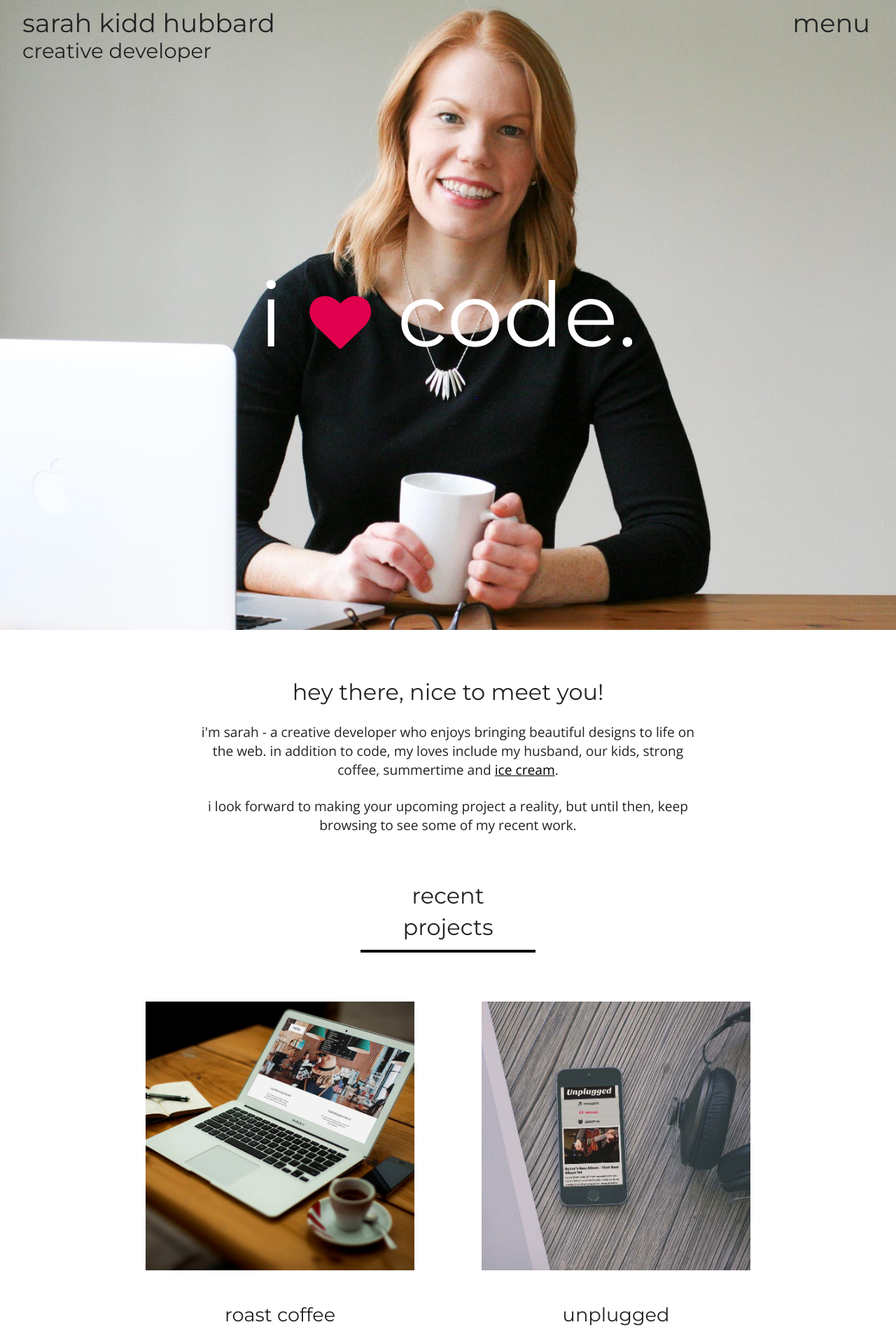
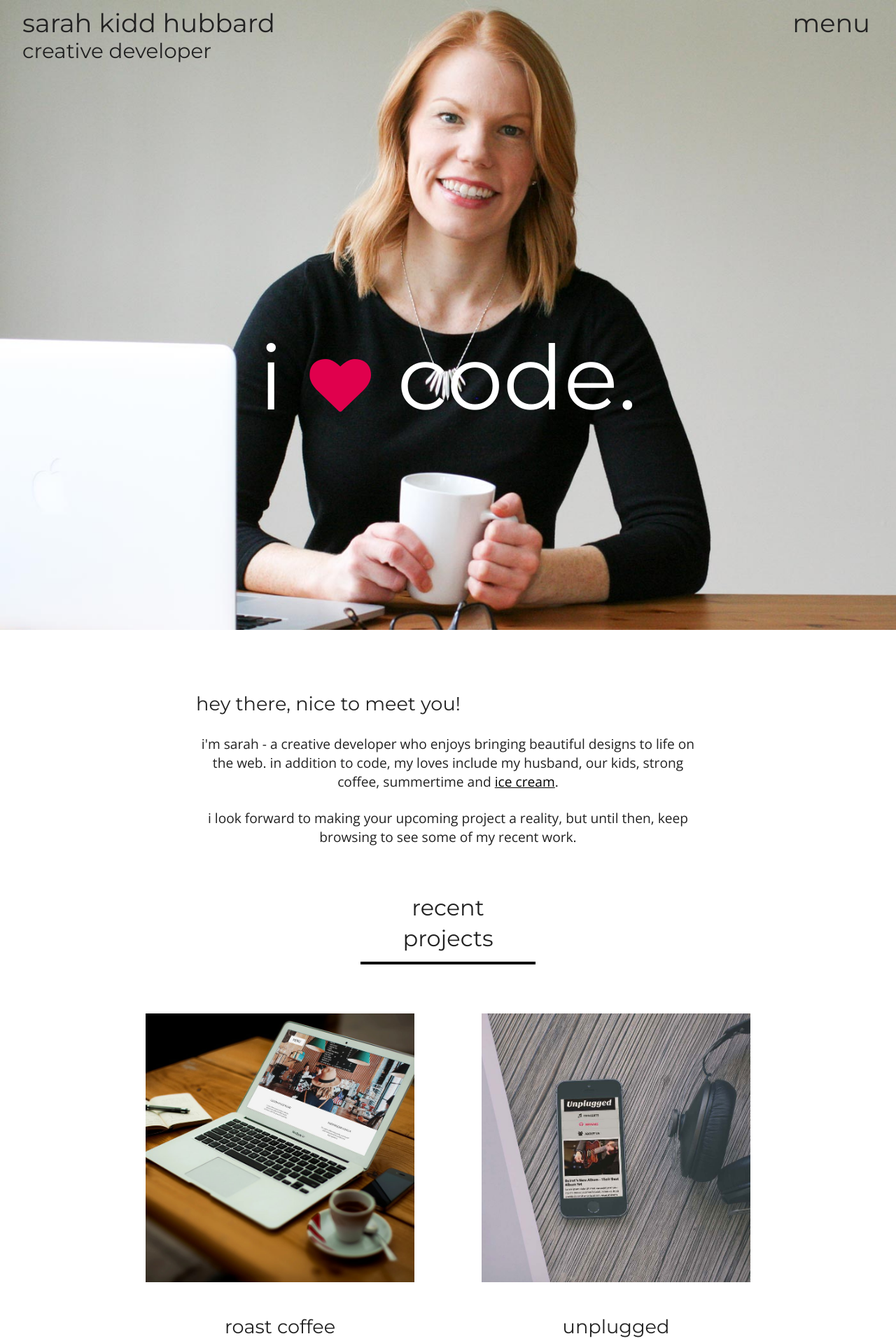
Before and after one commit to skiddhubbard/skiddhubbard.github.io, a Jekyll site: the page built from index.md, in a window 1280 px wide. Shown: the top 1916 px of the page at 70% size. Built offline with Jekyll 4.4.1, drawn with Linux system fonts in a browser that asks for light colours; nearby versions of some CDN libraries.

Commit message:
font size changes

```diff
--- a/_layouts/home.html
+++ b/_layouts/home.html
@@ -27,7 +27,7 @@ layout: default
 </section>
 <section id="about">
   <div class="about">
-    <h2>hey there, nice to meet you!</h2>
+    <h3>hey there, nice to meet you!</h3>
     <p id="about-description">i'm sarah - a creative developer who enjoys bringing beautiful designs to life on the web.
       in addition to code, my loves include my husband, our kids, strong coffee, summertime and <a href="http://realfoodandicecream.com" target="_blank">ice cream</a>.</p>
     <p id="about-description">i look forward to making your upcoming project a reality, but until then, keep browsing to see some of my recent work.</p>
--- a/_sass/site/_base.scss
+++ b/_sass/site/_base.scss
@@ -109,7 +109,7 @@ h1 {
 
 h2 {
   font-family: 'Montserrat', sans-serif;
-  font-size: 1.9em;
+  font-size: 1.7em;
   font-weight: 400;
   margin: 0px;
   text-align: center;
@@ -224,7 +224,7 @@ header h3 {
   margin: auto;
   position: absolute;
   text-align: center;
-  top: 50%;
+  top: 60%;
   transform: translateY(-50%);
   width: 100%;
 }
```
